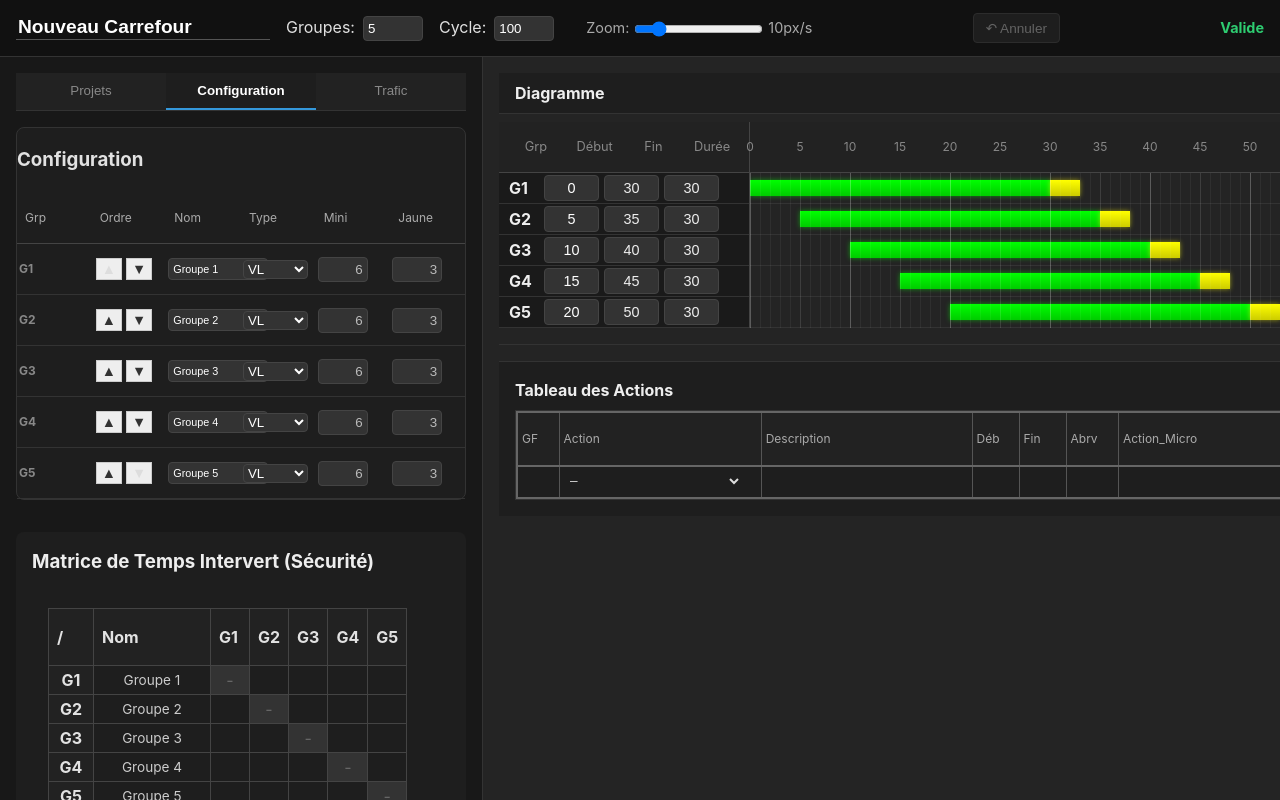
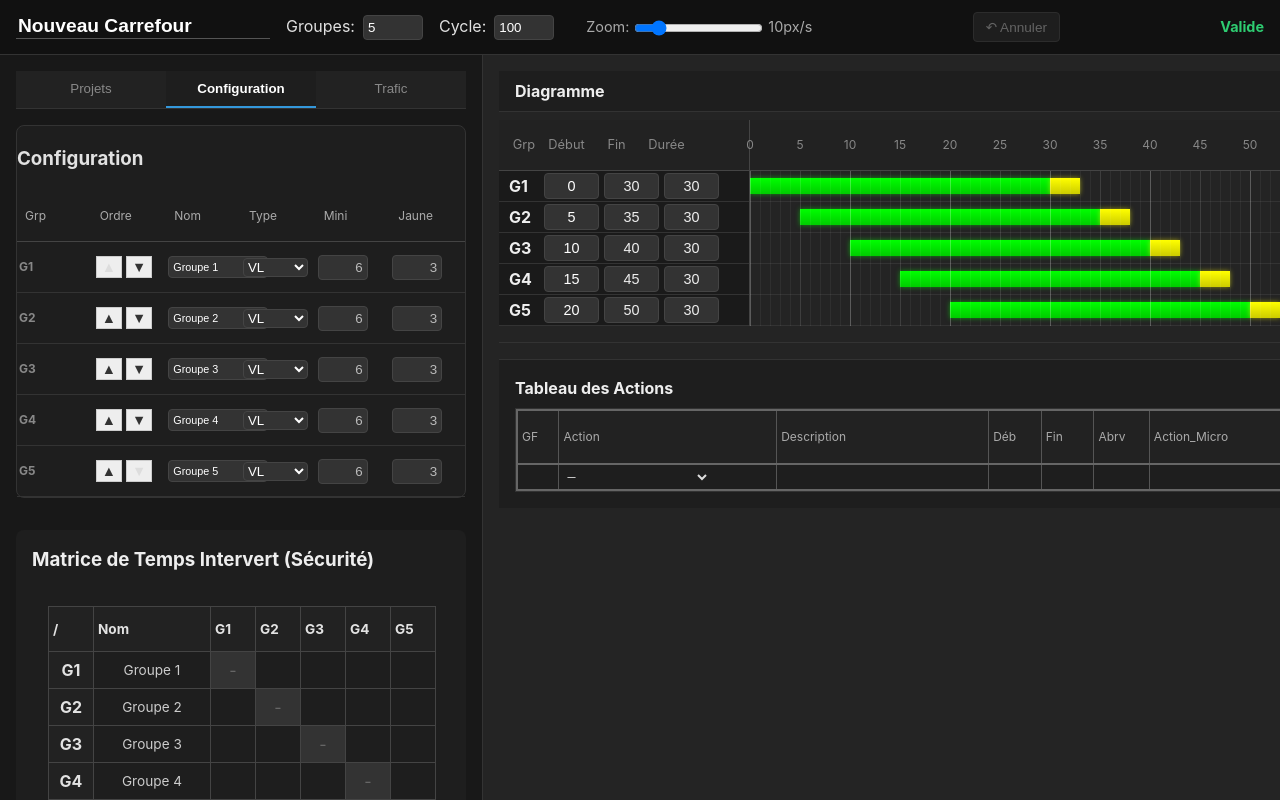
Before and after one commit to ThierryClm/Diagramme_Feux, a React (Vite) app: page / in a window 1280 px wide. Built offline with nearby package versions, Linux system fonts and the light colour scheme.

Commit message:
feat: Ajouter la validation des valeurs de groupe et améliorer l'interface utilisateur des tableaux d'actions et de diagrammes

```diff
--- a/src/App.jsx
+++ b/src/App.jsx
@@ -219,6 +219,7 @@ function App() {
                             cycleLength={cycleLength}
                             startDrag={startDrag}
                             endDrag={endDrag}
+                            maxGroup={groups.length}
                         />
                     </div>
                 </section>
--- a/src/components/ActionTable.css
+++ b/src/components/ActionTable.css
@@ -24,7 +24,7 @@
     width: 100%;
     border-collapse: collapse;
     font-size: 0.75em;
-    min-width: 1100px;
+    min-width: 750px;
     border: 2px solid #666;
 }
 
@@ -64,7 +64,7 @@
 
 .action-table td {
     border: 1px solid #555;
-    padding: 2px;
+    padding: 1px;
 }
 
 .action-table input,
@@ -74,7 +74,7 @@
     border: none;
     color: #ddd;
     width: 100%;
-    padding: 2px 4px;
+    padding: 1px 3px;
     font-family: monospace;
 }
 
@@ -101,37 +101,37 @@
 }
 
 .input-gf {
-    width: 25px !important;
+    width: 20px !important;
 }
 
 .input-action {
-    width: 180px !important;
+    width: 150px !important;
 }
 
 .input-desc {
-    width: 180px !important;
+    width: 140px !important;
 }
 
 .input-time-xs {
-    width: 30px !important;
+    width: 28px !important;
     text-align: right;
 }
 
 .input-abrv {
-    width: 35px !important;
+    width: 30px !important;
 }
 
 .input-micro {
-    width: 320px !important;
-    min-height: 22px;
+    width: 250px !important;
+    min-height: 18px;
     resize: none;
     overflow: hidden;
-    line-height: 1.3;
+    line-height: 1.2;
     vertical-align: top;
 }
 
 .input-small {
-    width: 25px !important;
+    width: 16px !important;
 }
 
 /* Dragging state */
--- a/src/components/ActionTable.jsx
+++ b/src/components/ActionTable.jsx
@@ -1,5 +1,13 @@
-import React, { useMemo, useState, useCallback, useEffect } from 'react';
+import React, { useMemo, useState, useCallback, useEffect, useRef } from 'react';
 import './ActionTable.css';
+
+// Auto-resize textarea helper
+const autoResizeTextarea = (textarea) => {
+    if (textarea) {
+        textarea.style.height = 'auto';
+        textarea.style.height = textarea.scrollHeight + 'px';
+    }
+};
 
 const ACTION_OPTIONS = [
     '',
@@ -21,10 +29,28 @@ const isRowFilled = (row) => {
         row.actGf1 || row.actGf1Gf2 || row.actGf1Gf3 || row.actGf1Gf4;
 };
 
-const ActionTable = ({ actionData, updateActionRow, cycleLength = 100, startDrag, endDrag }) => {
+const ActionTable = ({ actionData, updateActionRow, cycleLength = 100, startDrag, endDrag, maxGroup = 16 }) => {
     // Drag state for Déb/Fin fields
     const [dragState, setDragState] = useState(null);
     // dragState = { rowId, field: 'deb' | 'fin', initialMouseX, initialValue }
+
+    // Refs for textarea auto-resize
+    const textareaRefs = useRef({});
+
+    // Validate group field value (1 to maxGroup, or empty)
+    const handleGroupFieldChange = useCallback((rowId, field, value) => {
+        // Allow empty value
+        if (value === '') {
+            updateActionRow(rowId, field, '');
+            return;
+        }
+        // Parse as number and validate
+        const numValue = parseInt(value);
+        if (!isNaN(numValue) && numValue >= 1 && numValue <= maxGroup) {
+            updateActionRow(rowId, field, value);
+        }
+        // Reject invalid values silently
+    }, [updateActionRow, maxGroup]);
 
     // Drag handlers
     const handleDragStart = useCallback((e, rowId, field, currentValue) => {
@@ -87,6 +113,11 @@ const ActionTable = ({ actionData, updateActionRow, cycleLength = 100, startDrag
         return actionData.slice(0, Math.max(endIndex, 1));
     }, [actionData]);
 
+    // Auto-resize all textareas when data changes
+    useEffect(() => {
+        Object.values(textareaRefs.current).forEach(autoResizeTextarea);
+    }, [actionData]);
+
     return (
         <div className={`action-table-container ${dragState ? 'dragging' : ''}`}>
             <h3>Tableau des Actions</h3>
@@ -118,11 +149,12 @@ const ActionTable = ({ actionData, updateActionRow, cycleLength = 100, startDrag
                             <tr key={row.id}>
                                 <td>
                                     <input
-                                        type="text"
-                                        maxLength="2"
+                                        type="number"
+                                        min="1"
+                                        max={maxGroup}
                                         className="input-gf"
                                         value={row.gf}
-                                        onChange={(e) => updateActionRow(row.id, 'gf', e.target.value)}
+                                        onChange={(e) => handleGroupFieldChange(row.id, 'gf', e.target.value)}
                                     />
                                 </td>
                                 <td>
@@ -182,68 +214,77 @@ const ActionTable = ({ actionData, updateActionRow, cycleLength = 100, startDrag
                                 </td>
                                 <td>
                                     <textarea
+                                        ref={(el) => {
+                                            textareaRefs.current[row.id] = el;
+                                            autoResizeTextarea(el);
+                                        }}
                                         className="input-micro"
                                         value={row.micro || ''}
-                                        onChange={(e) => updateActionRow(row.id, 'micro', e.target.value)}
+                                        onChange={(e) => {
+                                            updateActionRow(row.id, 'micro', e.target.value);
+                                            autoResizeTextarea(e.target);
+                                        }}
                                         rows={1}
-                                        onInput={(e) => {
-                                            e.target.style.height = 'auto';
-                                            e.target.style.height = e.target.scrollHeight + 'px';
-                                        }}
                                     />
                                 </td>
                                 <td>
                                     <input
-                                        type="text"
-                                        maxLength="2"
+                                        type="number"
+                                        min="1"
+                                        max={maxGroup}
                                         className="input-small"
                                         value={row.plage1}
-                                        onChange={(e) => updateActionRow(row.id, 'plage1', e.target.value)}
+                                        onChange={(e) => handleGroupFieldChange(row.id, 'plage1', e.target.value)}
                                     />
                                 </td>
                                 <td>
                                     <input
-                                        type="text"
-                                        maxLength="2"
+                                        type="number"
+                                        min="1"
+                                        max={maxGroup}
                                         className="input-small"
                                         value={row.plage2}
-                                        onChange={(e) => updateActionRow(row.id, 'plage2', e.target.value)}
+                                        onChange={(e) => handleGroupFieldChange(row.id, 'plage2', e.target.value)}
                                     />
                                 </td>
                                 <td>
                                     <input
-                                        type="text"
-                                        maxLength="2"
+                                        type="number"
+                                        min="1"
+                                        max={maxGroup}
                                         className="input-small"
                                         value={row.actGf1}
-                                        onChange={(e) => updateActionRow(row.id, 'actGf1', e.target.value)}
+                                        onChange={(e) => handleGroupFieldChange(row.id, 'actGf1', e.target.value)}
                                     />
                                 </td>
                                 <td>
                                     <input
-                                        type="text"
-                                        maxLength="2"
+                                        type="number"
+                                        min="1"
+                                        max={maxGroup}
                                         className="input-small"
                                         value={row.actGf1Gf2}
-                                        onChange={(e) => updateActionRow(row.id, 'actGf1Gf2', e.target.value)}
+                                        onChange={(e) => handleGroupFieldChange(row.id, 'actGf1Gf2', e.target.value)}
                                     />
                                 </td>
                                 <td>
                                     <input
-                                        type="text"
-                                        maxLength="2"
+                                        type="number"
+                                        min="1"
+                                        max={maxGroup}
                                         className="input-small"
                                         value={row.actGf1Gf3}
-                                        onChange={(e) => updateActionRow(row.id, 'actGf1Gf3', e.target.value)}
+                                        onChange={(e) => handleGroupFieldChange(row.id, 'actGf1Gf3', e.target.value)}
                                     />
                                 </td>
                                 <td>
                                     <input
-                                        type="text"
-                                        maxLength="2"
+                                        type="number"
+                                        min="1"
+                                        max={maxGroup}
                                         className="input-small"
                                         value={row.actGf1Gf4}
-                                        onChange={(e) => updateActionRow(row.id, 'actGf1Gf4', e.target.value)}
+                                        onChange={(e) => handleGroupFieldChange(row.id, 'actGf1Gf4', e.target.value)}
                                     />
                                 </td>
                             </tr>
--- a/src/components/IntergreenMatrix.css
+++ b/src/components/IntergreenMatrix.css
@@ -28,17 +28,23 @@
     position: sticky;
     top: 0;
     background: #222;
-    padding: 8px;
+    padding: 4px;
     border: 1px solid #444;
     z-index: 10;
-    height: 40px;
-    /* Fixed height for alignment */
+    height: 36px;
+    width: 36px;
+    min-width: 36px;
+    font-size: 0.85em;
 }
 
 .matrix-grid td {
     border: 1px solid #444;
-    padding: 2px;
+    padding: 0;
     text-align: center;
+    width: 36px;
+    height: 36px;
+    min-width: 36px;
+    max-width: 36px;
 }
 
 .row-header {
@@ -50,11 +56,13 @@
 }
 
 .matrix-grid input {
-    width: 30px;
+    width: 100%;
+    height: 100%;
     background: transparent;
     border: none;
     color: var(--color-orange);
     text-align: center;
+    font-size: 0.9em;
 }
 
 .matrix-grid input:focus {
@@ -72,6 +80,7 @@
 
 .col-name-header {
     min-width: 100px;
+    width: auto !important;
     text-align: left;
     padding-left: 8px;
     z-index: 10;
@@ -79,29 +88,26 @@
 
 .row-name {
     position: sticky;
-    left: 40px;
-    /* Width of G# column approx */
+    left: 36px;
     background: #1e1e1e;
-    /* Match container or slightly lighter */
     text-align: left;
-    padding: 0 8px;
+    padding: 0 8px !important;
     font-size: 0.85em;
     color: #ccc;
     white-space: nowrap;
     border-right: 1px solid #444;
     z-index: 5;
+    width: auto !important;
+    min-width: 100px !important;
+    max-width: none !important;
 }
 
-/* Ensure row-header stays on top of name when scrolling horizontally?
-   Actually if both are sticky left, we need defined widths/offsets.
-   Let's fix G# width to be sure.
-*/
 .row-header {
-    width: 40px;
-    min-width: 40px;
+    width: 36px !important;
+    min-width: 36px !important;
+    max-width: 36px !important;
     left: 0;
     z-index: 6;
-    /* Higher than name */
     border-right: 1px solid #444;
 }
 
@@ -110,11 +116,11 @@
 }
 
 .matrix-conflict-input {
-    color: #ff4444 !important;
+    /* Keep yellow color, only background changes for conflicts */
     font-weight: bold;
     background: transparent !important;
 }
 
 .matrix-error-input {
-    color: #ffaa00 !important;
+    /* Keep yellow color for asymmetric cells too */
 }
--- a/src/components/TimelineDiagram.css
+++ b/src/components/TimelineDiagram.css
@@ -52,10 +52,14 @@
 }
 
 .col-label {
-    flex: 1;
+    width: 45px;
     font-size: 0.8em;
     color: #888;
     text-align: center;
+}
+
+.col-label:first-child {
+    width: 30px;
 }
 
 .row-label-container {
@@ -88,6 +92,13 @@
     background: #444;
     outline: none;
     border-color: #666;
+}
+
+.no-phase-label {
+    flex: 1;
+    text-align: center;
+    color: #666;
+    font-style: italic;
 }
 
 .timeline-scroll-area {
@@ -322,26 +333,26 @@
 .brace-marker::before {
     content: '';
     position: absolute;
-    top: 0;
+    top: 2px;
     left: 0;
     right: 0;
-    height: 16px;
-    border: 3px solid #ff6b6b;
+    height: 10px;
+    border: 1px solid #ff6b6b;
     border-bottom: none;
-    border-radius: 10px 10px 0 0;
+    border-radius: 6px 6px 0 0;
 }
 
 .brace-marker::after {
     content: '';
     position: absolute;
-    top: 16px;
+    top: 12px;
     left: 50%;
     transform: translateX(-50%);
     width: 0;
     height: 0;
-    border-left: 9px solid transparent;
-    border-right: 9px solid transparent;
-    border-top: 9px solid #ff6b6b;
+    border-left: 5px solid transparent;
+    border-right: 5px solid transparent;
+    border-top: 6px solid #ff6b6b;
 }
 
 .brace-text {
@@ -356,18 +367,18 @@
 /* Adaptatif vertical overlay */
 .adaptatif-overlay {
     position: absolute;
-    background: rgba(100, 180, 255, 0.3);
+    background: rgba(100, 180, 255, 0.2);
     border: 2px solid rgba(100, 180, 255, 0.7);
     border-radius: 4px;
-    z-index: 10;
+    z-index: 30;
 }
 
 /* Escamotage de phase overlay */
 .escamotage-overlay {
     position: absolute;
-    background: rgba(128, 128, 128, 0.3);
+    background: rgba(128, 128, 128, 0.2);
     border: 1px solid rgba(128, 128, 128, 0.4);
-    z-index: 20;
+    z-index: 30;
 }
 
 .escamotage-label {
@@ -375,10 +386,12 @@
     bottom: 4px;
     left: 4px;
     color: #fff;
-    font-size: 0.8em;
+    font-size: 0.65em;
     font-weight: bold;
-    text-shadow: 0 0 3px rgba(0, 0, 0, 0.8);
+    text-shadow: 0 0 3px rgba(0, 0, 0, 0.8), 0 0 1px #000;
     white-space: nowrap;
+    z-index: 50;
+    pointer-events: none;
 }
 
 .adaptatif-label {
@@ -386,10 +399,12 @@
     bottom: 4px;
     left: 4px;
     color: #fff;
-    font-size: 0.8em;
+    font-size: 0.65em;
     font-weight: bold;
-    text-shadow: 0 0 3px rgba(0, 0, 0, 0.8);
+    text-shadow: 0 0 3px rgba(0, 0, 0, 0.8), 0 0 1px #000;
     white-space: nowrap;
+    z-index: 50;
+    pointer-events: none;
 }
 
 /* Escamotage (group-specific) overlay */
@@ -417,10 +432,11 @@
     left: 50%;
     transform: translate(-50%, -50%);
     color: #fff;
-    font-size: 0.7em;
+    font-size: 0.65em;
     font-weight: bold;
-    text-shadow: 0 0 3px rgba(0, 0, 0, 0.9);
+    text-shadow: 0 0 3px rgba(0, 0, 0, 0.8), 0 0 1px #000;
     white-space: nowrap;
+    z-index: 50;
     pointer-events: none;
 }
 
@@ -451,14 +467,14 @@
     position: absolute;
     top: 50%;
     transform: translateY(-50%);
-    font-size: 0.55em;
+    font-size: 0.65em;
     color: #fff;
     font-weight: bold;
     text-shadow: 0 0 3px rgba(0, 0, 0, 0.8), 0 0 1px #000;
     overflow: hidden;
     text-overflow: ellipsis;
     white-space: nowrap;
-    z-index: 6;
+    z-index: 50;
     pointer-events: none;
 }
 
@@ -492,9 +508,11 @@
     top: 50%;
     left: 2px;
     transform: translateY(-50%);
-    font-size: 0.55em;
+    font-size: 0.65em;
     color: #fff;
     font-weight: bold;
-    text-shadow: 0 0 3px rgba(0, 0, 0, 0.8);
+    text-shadow: 0 0 3px rgba(0, 0, 0, 0.8), 0 0 1px #000;
     white-space: nowrap;
+    z-index: 50;
+    pointer-events: none;
 }
--- a/src/components/TimelineDiagram.jsx
+++ b/src/components/TimelineDiagram.jsx
@@ -197,6 +197,8 @@ const TimelineDiagram = ({ groups, globalTime, onGroupClick, pixelsPerSecond = 3
                         const start = g.offset % cycleLength;
                         const duration = g.durations.green;
                         const end = (start + duration) % cycleLength;
+                        // Show both values if either is non-zero
+                        const hasValue = start > 0 || end > 0;
 
                         return (
                             <div key={g.id} className="row-label-container" onClick={() => onGroupClick(g)}>
@@ -204,25 +206,28 @@ const TimelineDiagram = ({ groups, globalTime, onGroupClick, pixelsPerSecond = 3
                                 <input
                                     type="number"
                                     className="input-time"
-                                    value={start}
+                                    value={hasValue ? start : ''}
                                     onChange={(e) => handleStartChange(g.id, e.target.value)}
                                     title="Début"
+                                    placeholder=""
                                 />
                                 <input
                                     type="number"
                                     className="input-time"
-                                    value={end}
+                                    value={hasValue ? end : ''}
                                     onChange={(e) => handleEndChange(g.id, e.target.value, start)}
                                     title="Fin"
                                     style={{ color: duration < g.minGreen ? '#ff4d4d' : 'inherit' }}
+                                    placeholder=""
                                 />
                                 <input
                                     type="number"
                                     className="input-time input-duration"
-                                    value={duration}
+                                    value={duration === 0 ? '' : duration}
                                     onChange={(e) => handleDurationChange(g.id, e.target.value)}
                                     title="Durée"
                                     style={{ color: duration < g.minGreen ? '#ff4d4d' : 'inherit' }}
+                                    placeholder=""
                                 />
                             </div>
                         );
@@ -262,6 +267,12 @@ const TimelineDiagram = ({ groups, globalTime, onGroupClick, pixelsPerSecond = 3
                             const isConflict = conflicts && conflicts.some(c => c.from === group.id || c.to === group.id);
                             const orangeDuration = group.durations.orange || 3;
 
+                            // Check if group has a phase (not all zeros)
+                            const offset = group.offset % cycleLength;
+                            const greenDuration = group.durations.green;
+                            const endValue = (offset + greenDuration) % cycleLength;
+                            const hasPhase = greenDuration > 0 || offset > 0 || endValue > 0;
+
                             // Calculate base bars from group offset/duration
                             const totalDuration = group.durations.green + group.durations.orange + group.durations.red;
                             const cyclesToRender = Math.ceil(TIME_WINDOW / totalDuration) + 1;
@@ -273,15 +284,13 @@ const TimelineDiagram = ({ groups, globalTime, onGroupClick, pixelsPerSecond = 3
                                     onClick={() => onGroupClick(group)}
                                     style={{ backgroundColor: isConflict ? 'rgba(231, 76, 60, 0.1)' : 'transparent' }}
                                 >
-                                    {/* Base bars from group Début/Fin (sidebar values) */}
-                                    {Array.from({ length: cyclesToRender }).map((_, i) => {
-                                        const offset = group.offset % cycleLength;
+                                    {/* Base bars from group Début/Fin (sidebar values) - only if phase exists */}
+                                    {hasPhase && Array.from({ length: cyclesToRender }).map((_, i) => {
                                         const cycleStart = (i * cycleLength) + offset;
-                                        const greenWidth = group.durations.green * pixelsPerSecond;
+                                        const greenWidth = greenDuration * pixelsPerSecond;
                                         const orangeWidth = group.durations.orange * pixelsPerSecond;
                                         const leftPos = cycleStart * pixelsPerSecond;
                                         const isPedestrian = group.type === 'Piéton';
-                                        const endValue = (offset + group.durations.green) % cycleLength;
 
                                         return (
                                             <div
@@ -612,6 +621,16 @@ const TimelineDiagram = ({ groups, globalTime, onGroupClick, pixelsPerSecond = 3
                             const arrow2SourceX = sourceEnd * pixelsPerSecond;
                             const arrow2TargetX = ((sourceEnd + intergreenSourceToTarget) % cycleLength) * pixelsPerSecond;
 
+                            // Rectangle between arrow endpoints on target row (lower half of bar)
+                            const rectX = Math.min(arrow1TargetX, arrow2TargetX);
+                            const rectWidth = Math.abs(arrow2TargetX - arrow1TargetX);
+                            const barHeight = ROW_HEIGHT - 14; // Bar has top:7px and bottom:7px (16px)
+                            const rectHeight = barHeight / 2; // Half the bar height (8px)
+                            // Calculate exact bar bottom position and align rectangle there
+                            const rowTopY = RULER_HEIGHT + ((targetGfId - 1) * ROW_HEIGHT);
+                            const barBottomY = rowTopY + ROW_HEIGHT - 7; // Exact bottom of bar
+                            const rectY = barBottomY - rectHeight; // Rectangle bottom aligned to bar bottom
+
                             return (
                                 <svg
                                     key={`escamotage-group-${idx}`}
@@ -637,7 +656,27 @@ const TimelineDiagram = ({ groups, globalTime, onGroupClick, pixelsPerSecond = 3
                                         >
                                             <polygon points="0 0, 8 3, 0 6" fill="#888" />
                                         </marker>
+                                        <pattern
+                                            id={`escam-hatch-${idx}`}
+                                            patternUnits="userSpaceOnUse"
+                                            width="6"
+                                            height="6"
+                                            patternTransform="rotate(-45)"
+                                        >
+                                            <line x1="0" y1="0" x2="0" y2="6" stroke="rgba(100,100,100,0.7)" strokeWidth="1.5" />
+                                        </pattern>
                                     </defs>
+                                    {/* Hatched rectangle between arrow endpoints */}
+                                    <rect
+                                        x={rectX}
+                                        y={rectY}
+                                        width={rectWidth}
+                                        height={rectHeight}
+                                        fill={`url(#escam-hatch-${idx})`}
+                                        stroke="#888"
+                                        strokeWidth="0.5"
+                                        strokeDasharray="2,2"
+                                    />
                                     {/* Arrow 1: From source start to (source start - intergreen target→source) */}
                                     <line
                                         x1={arrow1SourceX}
```
